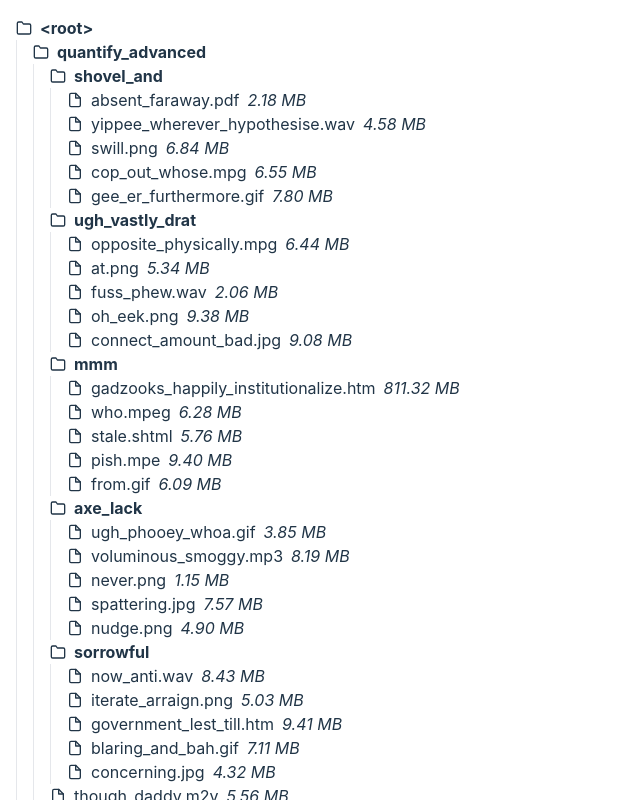
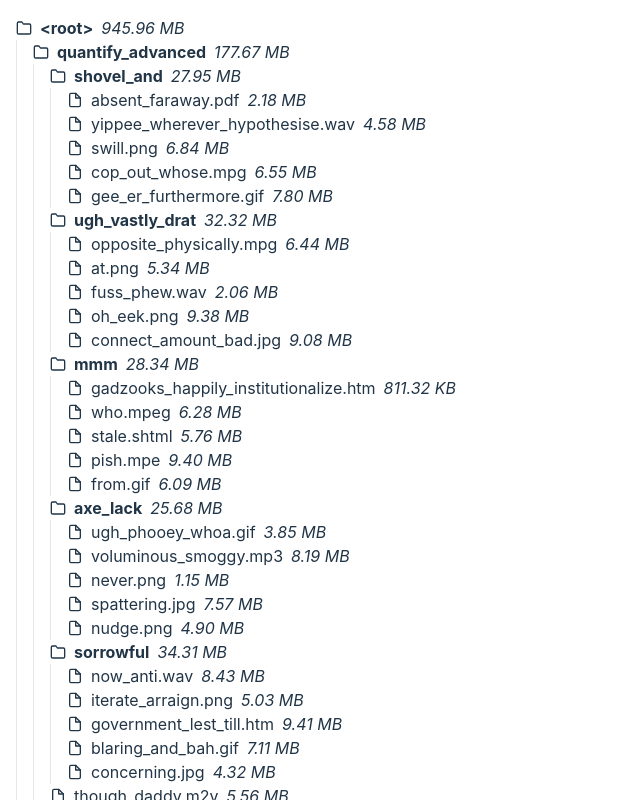
Before and after one commit to emirotin/react-tree-demo, a React (Vite) app in the folder useState/: page / in a window 1280 px wide. Shown: the top 800 px of the page, without its empty margins (0-640 px from the left). Built offline with nearby package versions, Linux system fonts and the light colour scheme.

Commit message:
show folder size

```diff
--- a/useState/src/App.tsx
+++ b/useState/src/App.tsx
@@ -1,5 +1,5 @@
 import { faker } from "@faker-js/faker";
-import { Fragment, useState } from "react";
+import { Fragment, useMemo, useState } from "react";
 import { Folder as FolderIcon, File as FileIcon } from "react-feather";
 
 interface File {
@@ -63,7 +63,14 @@ const formatSize = (size: number) => {
   if (size > 1_000_000) {
     return `${(size / 1_000_000).toFixed(2)} MB`;
   }
-  return `${(size / 1_000).toFixed(2)} MB`;
+  return `${(size / 1_000).toFixed(2)} KB`;
+};
+
+const getSize = (item: File | Folder | FileSystem): number => {
+  if (item.__type === "file") {
+    return item.size;
+  }
+  return 4_000 + item.children.map(getSize).reduce((acc, x) => acc + x, 0);
 };
 
 function FilePresentation({ file }: { file: File }) {
@@ -77,11 +84,14 @@ function FilePresentation({ file }: { file: File }) {
 }
 
 function FolderPresentation({ folder }: { folder: Folder | FileSystem }) {
+  const size = useMemo(() => getSize(folder), [folder]);
+
   return (
     <div>
       <div className="flex flex-row gap-2 items-center">
         <FolderIcon size={16} />
         <strong>{folder.name}</strong>
+        <em>{formatSize(size)}</em>
       </div>
       <div className="pl-4 border-l">
         {folder.children.map((item, i) => (
@@ -100,7 +110,7 @@ function FolderPresentation({ folder }: { folder: Folder | FileSystem }) {
 }
 
 function App() {
-  const [fs, setFS] = useState(generateFS);
+  const [fs, _setFS] = useState(generateFS);
 
   return (
     <div className="p-4">
```
